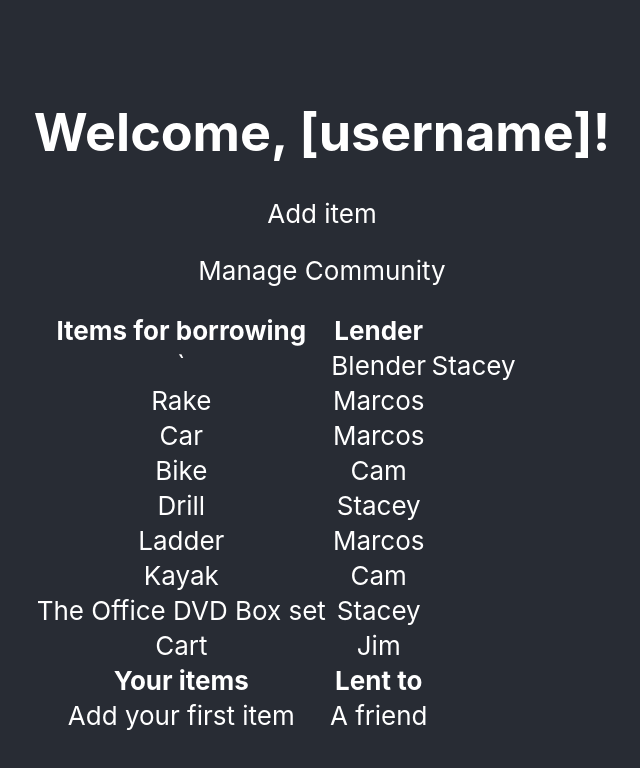
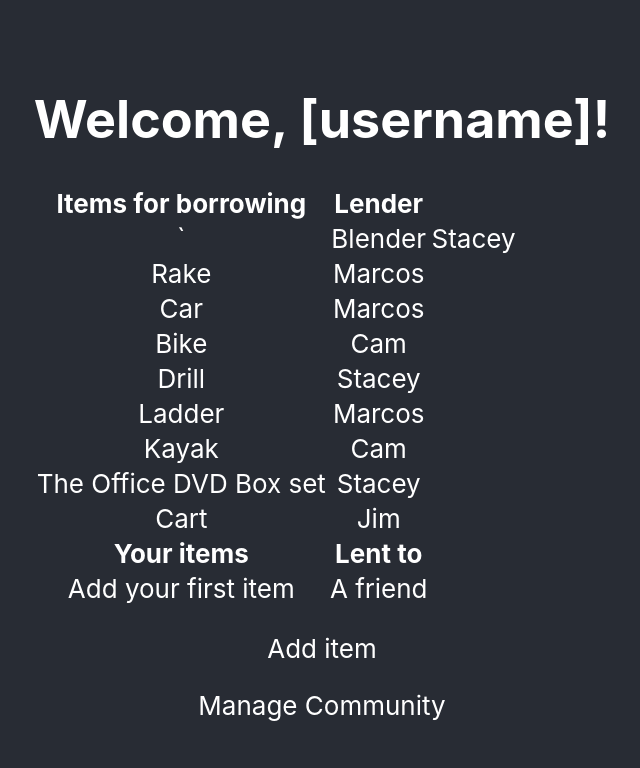
Before and after one commit to aqw1772/Localized, a React (Create React App) app in the folder yourshare/: page / in a window 1280 px wide. Both pictures are taken after typing "Sample", "Sample", "Sample" into the empty fields and a click on the button "Join". Shown: the top 768 px of the page, without its empty margins (318-958 px from the left). Built offline with nearby package versions, Linux system fonts and the light colour scheme.

Commit message:
moved buttons down

```diff
--- a/yourshare/src/pages/BrowsePage.tsx
+++ b/yourshare/src/pages/BrowsePage.tsx
@@ -10,13 +10,6 @@ export class BrowsePage extends React.Component<BrowseScreenProps> {
     return (
     <div>
         <h1>Welcome, [username]!</h1>
-        <p onClick={(e) => this.props.changePage(pages.AddItemPage)}>
-          Add item
-        </p>
-        <p onClick={(e) => this.props.changePage(pages.CommunityPage)}>
-          Manage Community
-        </p>
-        <div>
         {/* first table */}
         <table>
           <tr>
@@ -69,6 +62,13 @@ export class BrowsePage extends React.Component<BrowseScreenProps> {
               <td>A friend</td>
             </tr>
         </table>
+        <p onClick={(e) => this.props.changePage(pages.AddItemPage)}>
+          Add item
+        </p>
+        <p onClick={(e) => this.props.changePage(pages.CommunityPage)}>
+          Manage Community
+        </p>
+        <div>
 
 
       </div>
```
